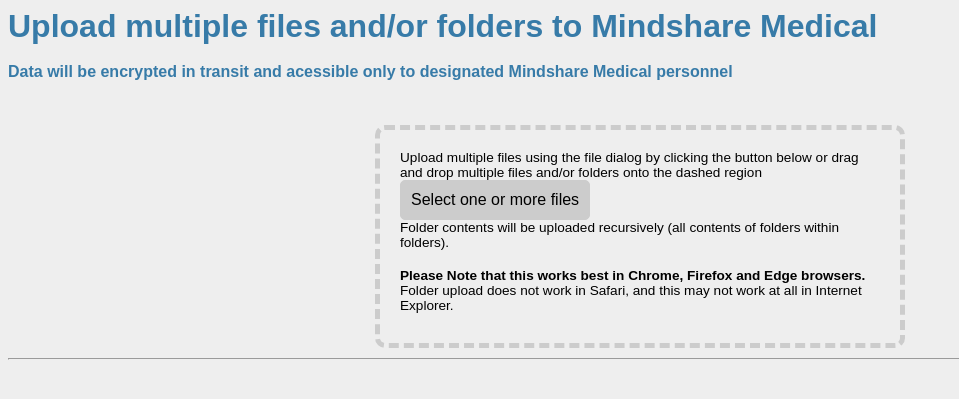
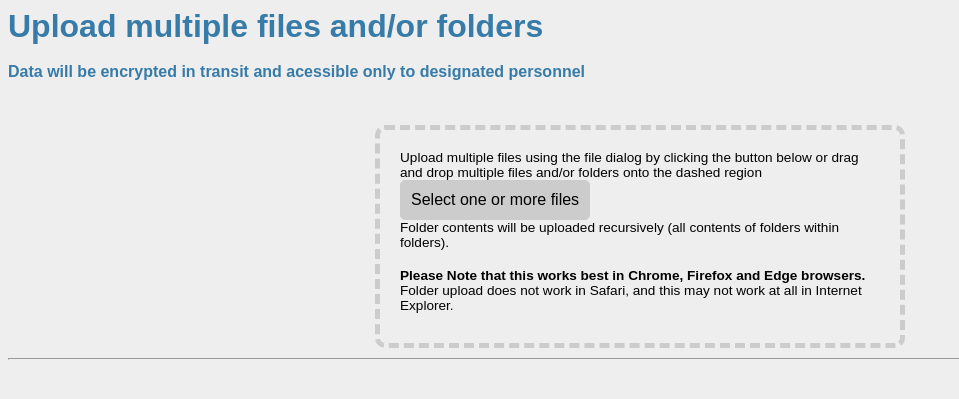
Before and after one commit to igg/FileDrop, a Flask app: template filedrop/templates/index.html in a window 1280 px wide. Shown: the top 399 px of the page, without its empty margins (0-959 px from the left). Run offline with Flask 2, Linux system fonts and the light colour scheme; the template is opened without the code that fills it, so the values that code supplies are empty; some libraries are stand-ins or nearby versions.

Commit message:
Update index.html

```diff
--- a/filedrop/templates/index.html
+++ b/filedrop/templates/index.html
@@ -8,8 +8,8 @@
 </head>
 <body>
 
-<h1>Upload multiple files and/or folders to Mindshare Medical</h1>
-<h3>Data will be encrypted in transit and acessible only to designated Mindshare Medical personnel</h2>
+<h1>Upload multiple files and/or folders</h1>
+<h3>Data will be encrypted in transit and acessible only to designated personnel</h2>
 <br>
 <div id="drop-area">
   <form class="my-form">
```
